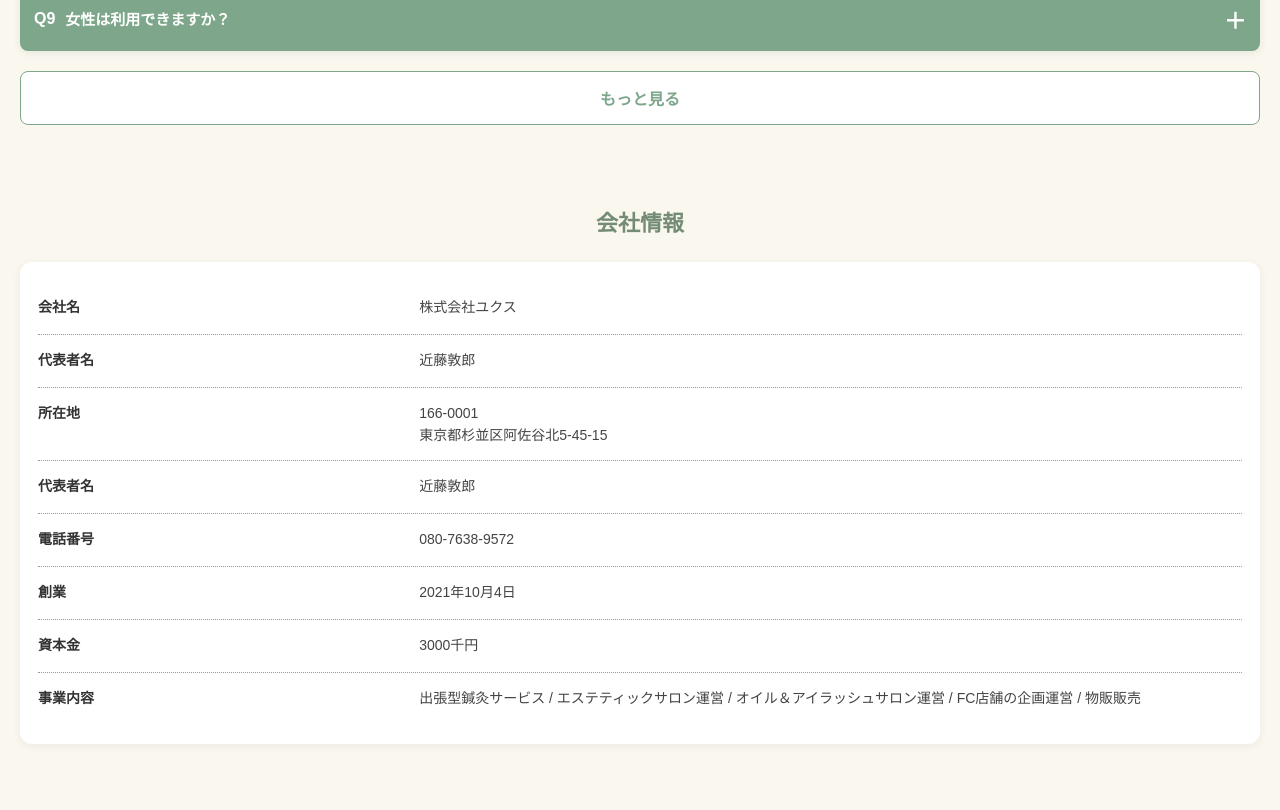
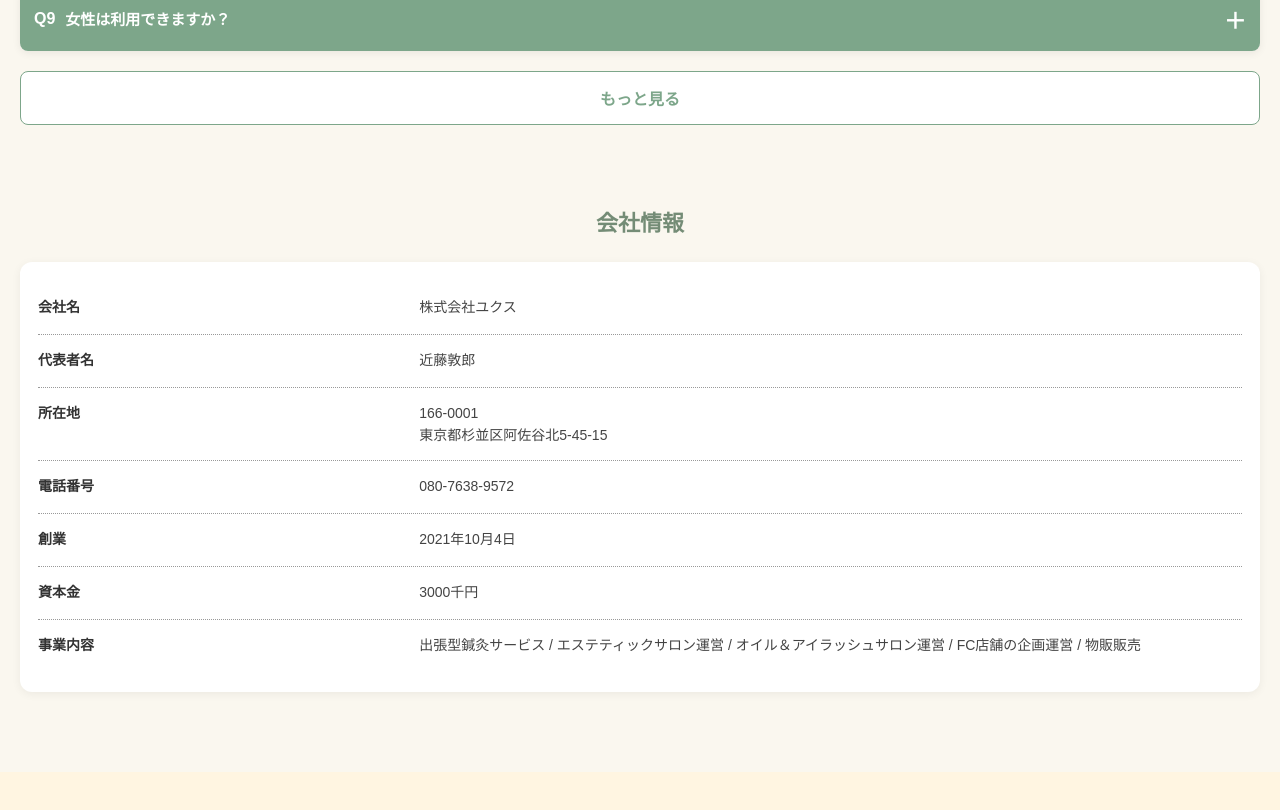
Before and after one commit to nobuyukimiyagawa/hariraku-lp, a plain HTML site: page index.html in a window 1280 px wide. Shown: the part 9444-10254 px from the top of the page. After the commit the page ends 10216 px from the top, so only its background shows below. Drawn offline with Linux system fonts and the light colour scheme.

Commit message:
Update index.html

```diff
--- a/index.html
+++ b/index.html
@@ -920,11 +920,6 @@
       </div>
 
       <div class="company-row">
-        <span class="company-label">代表者名</span>
-        <span class="company-value">近藤敦郎</span>
-      </div>
-
-      <div class="company-row">
         <span class="company-label">電話番号</span>
         <span class="company-value">080-7638-9572</span>
       </div>
```
